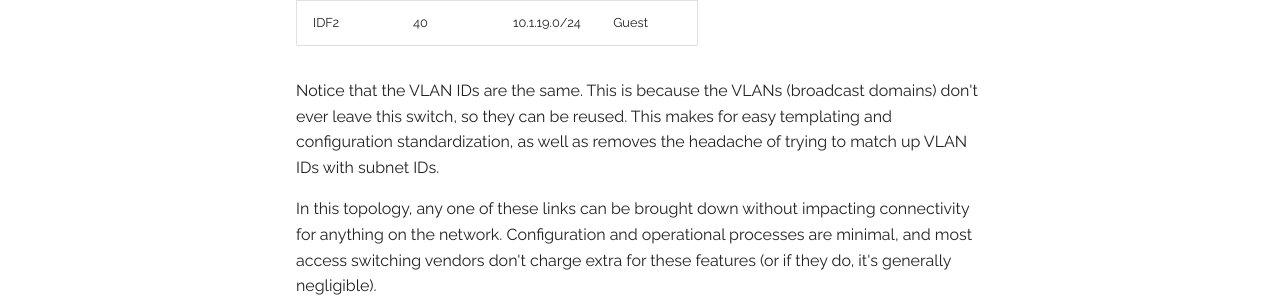
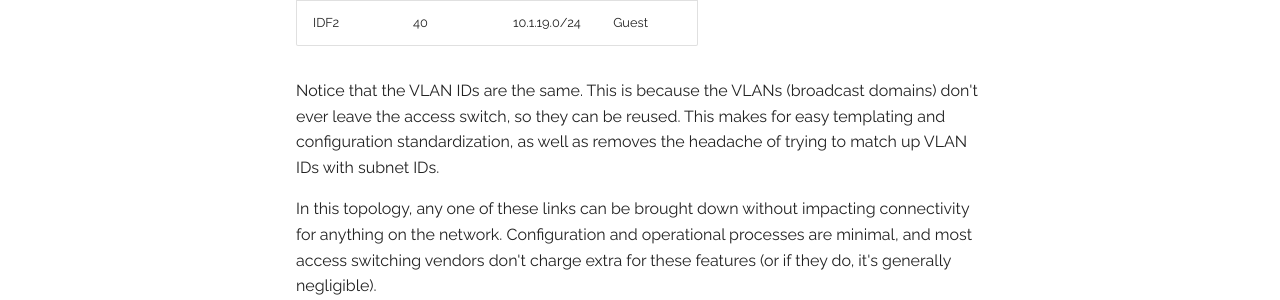
Before and after one commit to omnificentsystems/oscloud-docs, an MkDocs documentation site: the page built from docs/Architecture/Campus/routed-campus.md, in a window 1280 px wide and 900 px high, scrolled down 2667 px. Shown: the part 301-601 px from the top of the window. Built offline with MkDocs 1.6.1 and Material for MkDocs 9.7.7, drawn with Linux system fonts in a browser that asks for light colours.

Commit message:
grammar is hard

```diff
--- a/docs/Architecture/Campus/routed-campus.md
+++ b/docs/Architecture/Campus/routed-campus.md
@@ -44,7 +44,7 @@ Each IDF is assigned a /21 in IPv4 LAN address space, which can be subdivided up
 |IDF2    |30     |10.1.18.0/24|Operations|
 |IDF2    |40     |10.1.19.0/24|Guest     |
 
-Notice that the VLAN IDs are the same. This is because the VLANs (broadcast domains) don't ever leave this switch, so they can be reused. This makes for easy templating and configuration standardization, as well as removes the headache of trying to match up VLAN IDs with subnet IDs.
+Notice that the VLAN IDs are the same. This is because the VLANs (broadcast domains) don't ever leave the access switch, so they can be reused. This makes for easy templating and configuration standardization, as well as removes the headache of trying to match up VLAN IDs with subnet IDs.
 
 In this topology, any one of these links can be brought down without impacting connectivity for anything on the network. Configuration and operational processes are minimal, and most access switching vendors don't charge extra for these features (or if they do, it's generally negligible).
 
```
